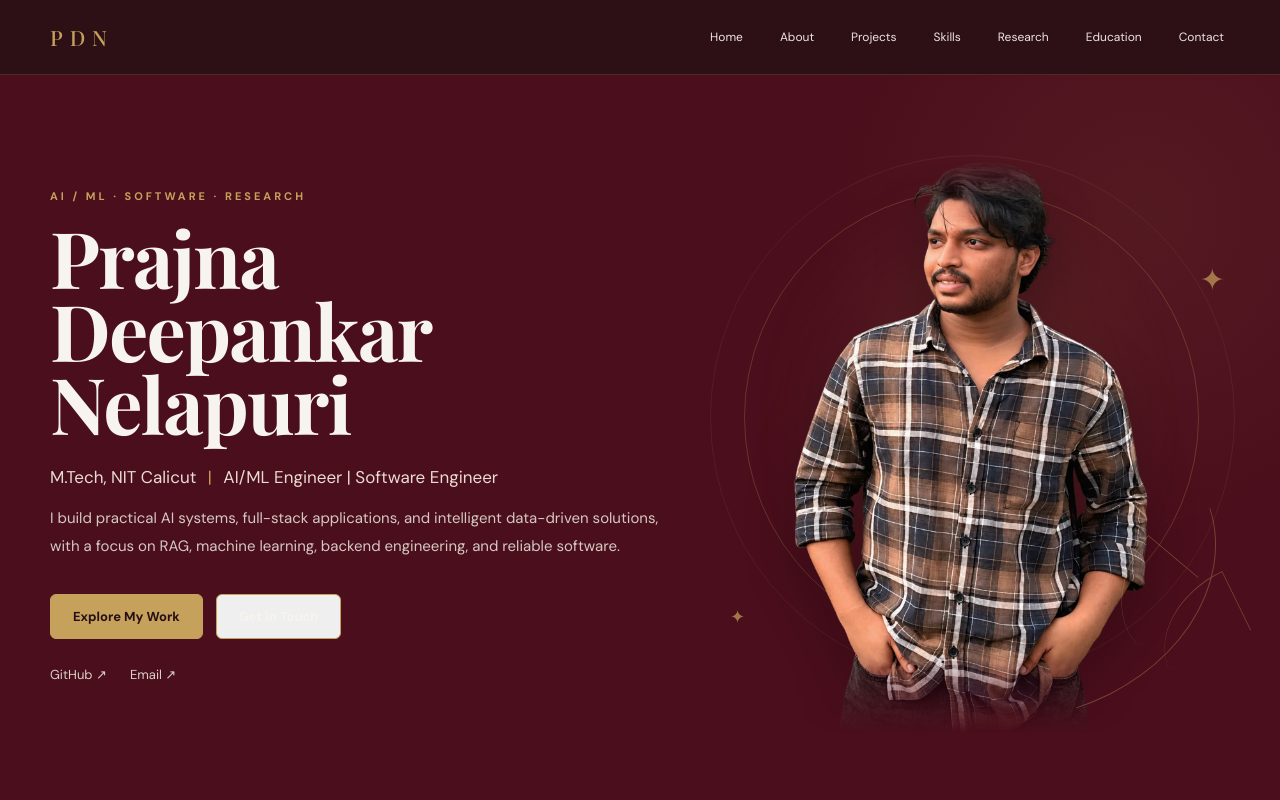
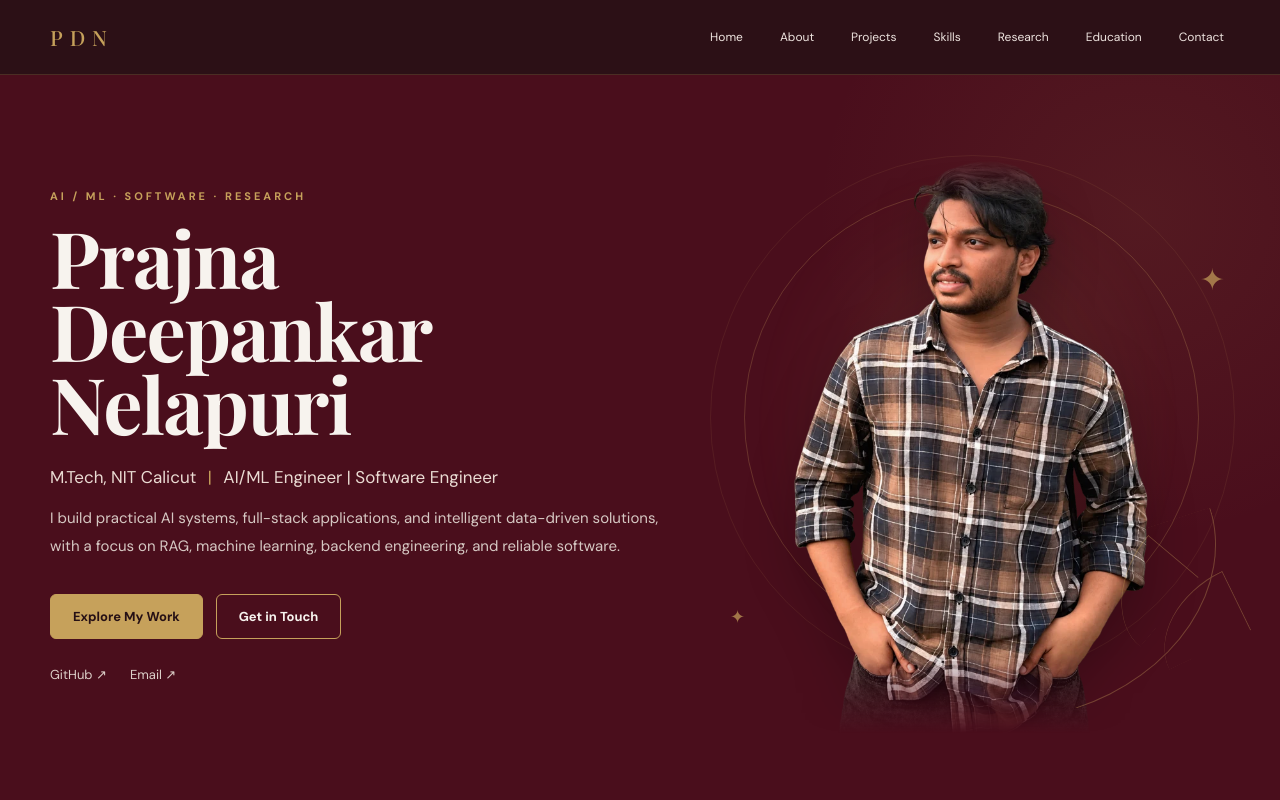
Before and after one commit to Sunny1112003/Prajna-Portfolio, a React (Vite) app: page / in a window 1280 px wide. Shown: the top 800 px of the page. Built offline with nearby package versions, Linux system fonts and the light colour scheme.

Commit message:
Fix home page outline button visibility

```diff
--- a/src/styles.css
+++ b/src/styles.css
@@ -27,7 +27,7 @@ button:focus-visible,a:focus-visible{outline:2px solid var(--gold);outline-offse
 .hero-description{max-width:650px;line-height:1.85;color:#d6c8c3;font-size:15px}
 .hero-actions{display:flex;gap:13px;margin-top:34px;flex-wrap:wrap}.button{padding:13px 22px;border-radius:6px;border:1px solid var(--gold);font-weight:700;font-size:13px;transition:.2s}
 .button-gold{background:var(--gold);color:#261015}.button-gold:hover{background:var(--gold-soft);transform:translateY(-1px)}
-.button-outline{color:var(--ivory)}.button-outline:hover{background:rgba(198,161,91,.1)}
+.button-outline{background:transparent;color:var(--ivory)}.button-outline:hover{background:rgba(198,161,91,.1)}
 .social-row{display:flex;gap:23px;margin-top:27px;color:#dccfc8;font-size:13px}.social-row a:hover{color:var(--gold)}
 
 .hero-visual{height:590px;position:relative;display:grid;place-items:end center;isolation:isolate}
```
